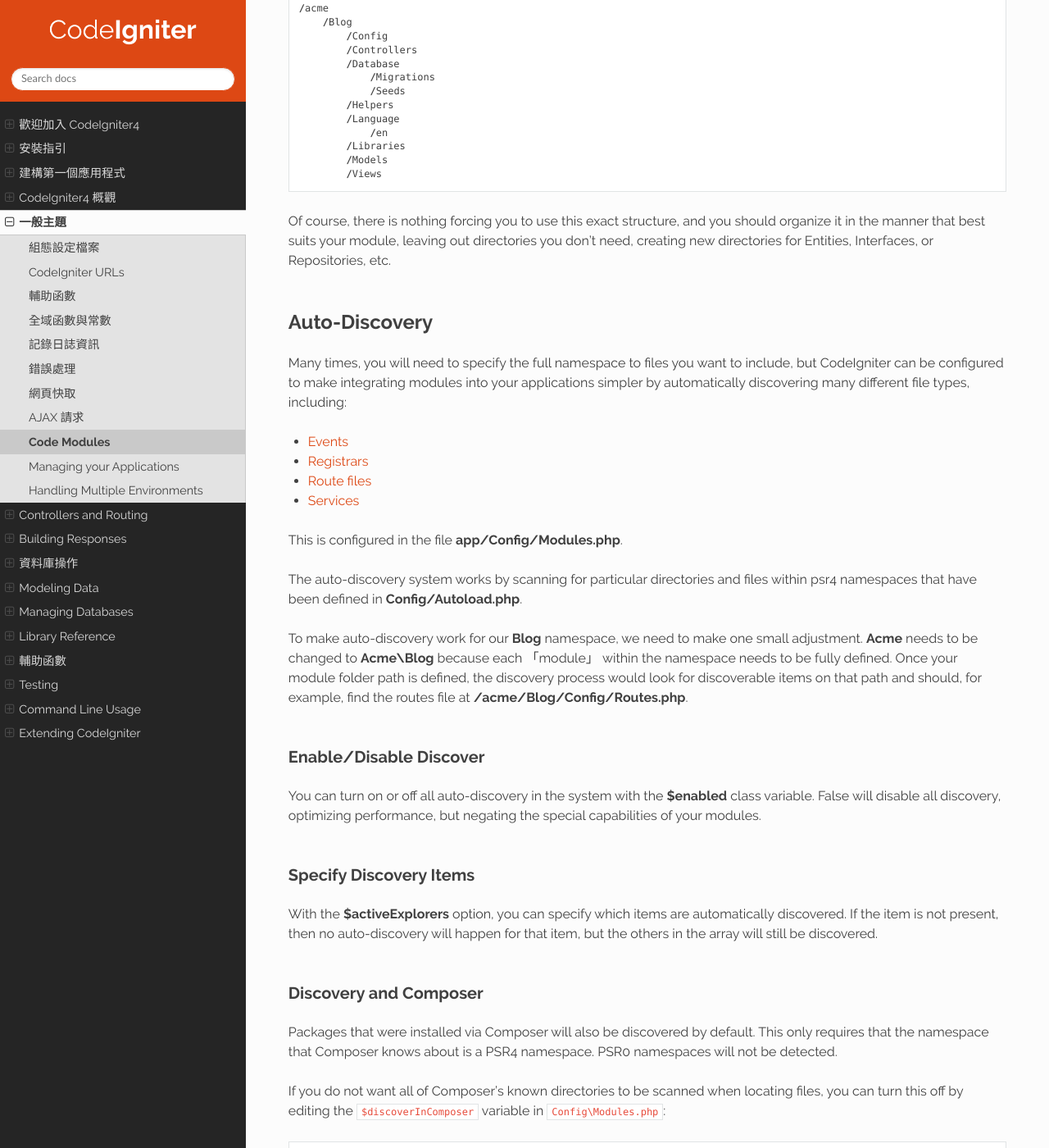
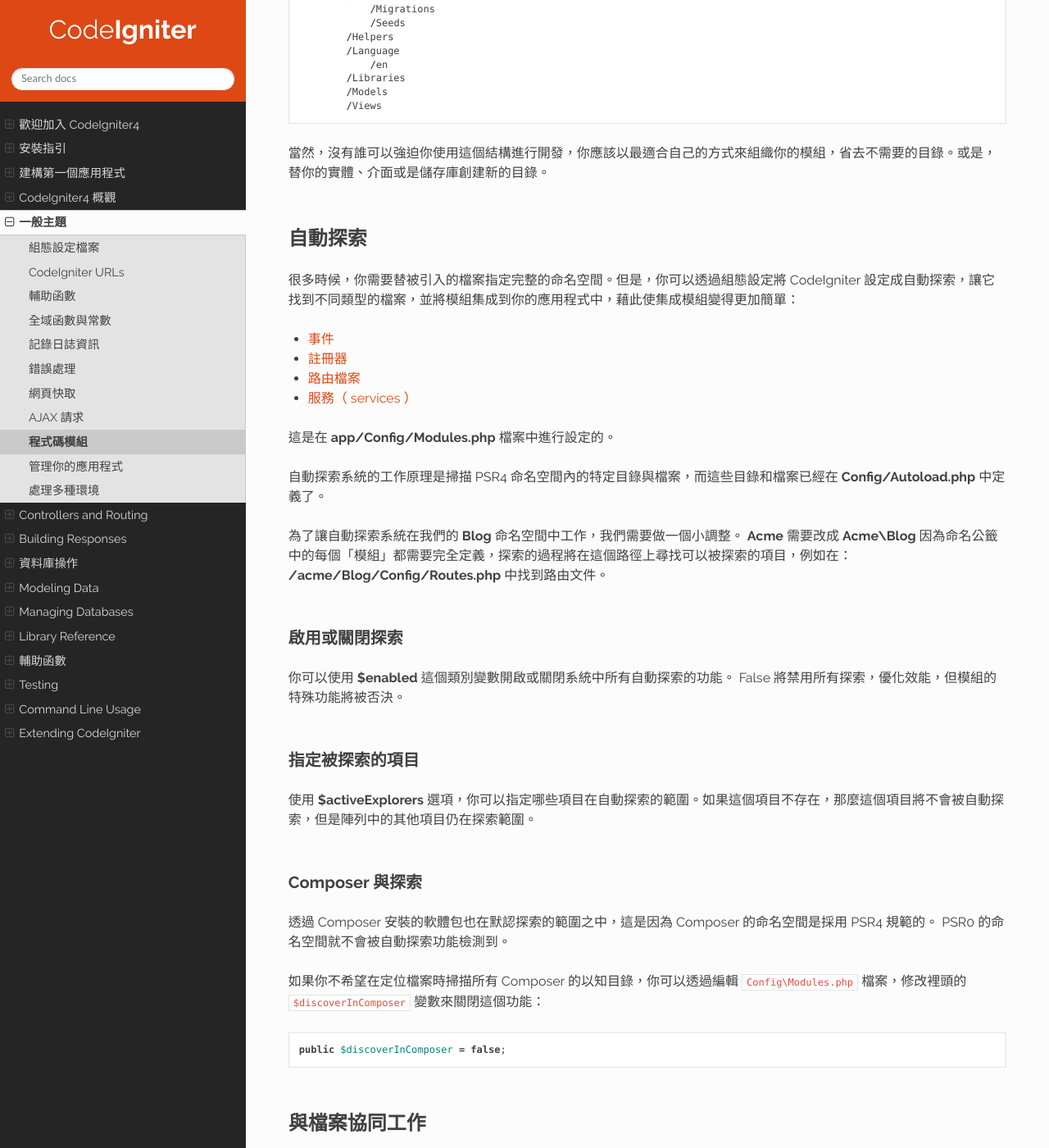
Before and after one commit to monkenWu/codeIgniter4-taiwan-User-Guide, a Sphinx documentation site: the page built from source/general/modules.rst, in a window 1280 px wide and 1400 px high, scrolled down 1489 px. Shown: the whole window at 82% size. Built offline with Sphinx 7.4.7 and the Read the Docs theme 2.0.0, drawn with Linux system fonts in a browser that asks for light colours; some of the changed text lies outside the part shown.

Commit message:
一般主題翻譯完成，搜索支援中文

```diff
--- a/requirements.txt
+++ b/requirements.txt
@@ -2,3 +2,4 @@
 sphinxcontrib-phpdomain>=0.7.0
 docutils==0.16
 sphinx-rtd-theme==0.4.3
+jieba-0.42.1
--- a/source/conf.py
+++ b/source/conf.py
@@ -21,6 +21,7 @@
 copyright = '2019-2020 CodeIgniter 基金會 | 國立高雄師範大學軟體工程與管理學系 SDPM 實驗室譯製 '
 language = 'zh_TW'
 html_search_language = 'zh'
+html_show_sourcelink = False
 
 # The short X.Y version.
 version = '4.0-dev'
--- a/source/general/modules.rst
+++ b/source/general/modules.rst
@@ -1,27 +1,22 @@
 ############
-Code Modules
+程式碼模組
 ############
 
-CodeIgniter supports a form of code modularization to help you create reusable code. Modules are typically
-centered around a specific subject, and can be thought of as mini-applications within your larger application. Any
-of the standard file types within the framework are supported, like controllers, models, views, config files, helpers,
-language files, etc. Modules may contain as few, or as many, of these as you like.
+CodeIgniter 支援使用程式碼模組化的方式，幫助你創建具有重用性的程式碼。模組通常是以特定的主題為中心，在你的大型應用程式中它可能是其中的小型應用程式。模組化的撰寫方式在框架中的任何標準檔案類型都有支援，例如：控制器、模型、視圖、設定檔案、輔助函數以及語言檔案等。你可以根據你的需求包含任意數量的模組。
 
 .. contents::
     :local:
     :depth: 2
 
 ==========
-Namespaces
+命名空間
 ==========
 
-The core element of the modules functionality comes from the :doc:`PSR4-compatible autoloading </concepts/autoloader>`
-that CodeIgniter uses. While any code can use the PSR4 autoloader and namespaces, the primary way to take full advantage of
-modules is to namespace your code and add it to **app/Config/Autoload.php**, in the ``psr4`` section.
+模組功能的核心要素來自於 CodeIgniter 使用與 :doc:`PSR4 相容的自動載入 </concepts/autoloader>` 。雖然所有程式碼都可以使用 PSR4 的自動載入器和命名空間，但充分利用模組的主要方法，是在  **app/Config/Autoload.php** 的 ``psr4`` 的部分添加你的程式碼命名空間。
 
-For example, let's say we want to keep a simple blog module that we can re-use between applications. We might create
-folder with our company name, Acme, to store all of our modules within. We will put it right alongside our **application**
-directory in the main project root::
+例如，我們想保留一個簡單的部落格模組，讓我們可以在不同的應用程式間重複使用。你可以創建一個名為公司名稱 Acme 的資料夾，用於儲存我們的模組。我們將這個資料夾放在專案根目錄的 **應用程式** 目錄旁邊：
+
+::
 
     /acme        // New modules directory
     /application
@@ -30,7 +25,9 @@
     /tests
     /writable
 
-Open **app/Config/Autoload.php** and add the **Acme** namespace to the ``psr4`` array property::
+打開 **app/Config/Autoload.php** 後，將 **Acme** 命名空間加入到 ``psr4`` 陣列屬性中：
+
+::
 
     $psr4 = [
         'Config'        => APPPATH . 'Config',
@@ -39,11 +36,11 @@
         'Acme'          => ROOTPATH.'acme'
     ];
 
-Now that this is set up, we can access any file within the **acme** folder through the ``Acme`` namespace. This alone
-takes care of 80% of what is needed for modules to work, so you should be sure to familiarize yourself with namespaces
-and become comfortable with their use. Several file types will be scanned for automatically through all defined namespaces - a crucial ingredient for working with modules.
+現在，我們可以透過 ``Acme`` 命名空間造訪 **acme** 資料夾。僅僅是這樣我們就能完成模組所需的 80% 工作，你應該要使用自己熟悉的命名空間並且熟練地使用它們。多個檔案類型將透過所有已經定義的命名空間進行自動掃描，這對於模組的工作要素來說是至關重要的。
 
-A common directory structure within a module will mimic the main application folder::
+一個模組內的通用資料夾結構將會與主應用程式的資料夾結構相同：
+
+::
 
     /acme
         /Blog
@@ -59,141 +56,140 @@
             /Models
             /Views
 
-Of course, there is nothing forcing you to use this exact structure, and you should organize it in the manner that
-best suits your module, leaving out directories you don't need, creating new directories for Entities, Interfaces,
-or Repositories, etc.
+當然，沒有誰可以強迫你使用這個結構進行開發，你應該以最適合自己的方式來組織你的模組，省去不需要的目錄。或是，替你的實體、介面或是儲存庫創建新的目錄。
 
 ==============
-Auto-Discovery
+自動探索
 ==============
 
-Many times, you will need to specify the full namespace to files you want to include, but CodeIgniter can be
-configured to make integrating modules into your applications simpler by automatically discovering many different
-file types, including:
+很多時候，你需要替被引入的檔案指定完整的命名空間。但是，你可以透過組態設定將 CodeIgniter 設定成自動探索，讓它找到不同類型的檔案，並將模組集成到你的應用程式中，藉此使集成模組變得更加簡單：
 
-- :doc:`Events </extending/events>`
-- :doc:`Registrars </general/configuration>`
-- :doc:`Route files </incoming/routing>`
-- :doc:`Services </concepts/services>`
+- :doc:`事件 </extending/events>`
+- :doc:`註冊器 </general/configuration>`
+- :doc:`路由檔案 </incoming/routing>`
+- :doc:`服務（ services ） </concepts/services>`
 
-This is configured in the file **app/Config/Modules.php**.
+這是在 **app/Config/Modules.php** 檔案中進行設定的。
 
-The auto-discovery system works by scanning for particular directories and files within psr4 namespaces that have been defined in **Config/Autoload.php**.
+自動探索系統的工作原理是掃描 PSR4 命名空間內的特定目錄與檔案，而這些目錄和檔案已經在 **Config/Autoload.php** 中定義了。
 
-To make auto-discovery work for our **Blog** namespace, we need to make one small adjustment.
-**Acme** needs to be changed to **Acme\\Blog** because each "module" within the namespace needs to be fully defined. Once your module folder path is defined, the discovery process would look for discoverable items on that path and should, for example, find the routes file at **/acme/Blog/Config/Routes.php**.
+為了讓自動探索系統在我們的 **Blog** 命名空間中工作，我們需要做一個小調整。 **Acme** 需要改成 **Acme\\Blog** 因為命名公籤中的每個「模組」都需要完全定義，探索的過程將在這個路徑上尋找可以被探索的項目，例如在： **/acme/Blog/Config/Routes.php** 中找到路由文件。
 
-Enable/Disable Discover
+啟用或關閉探索
 =======================
 
-You can turn on or off all auto-discovery in the system with the **$enabled** class variable. False will disable
-all discovery, optimizing performance, but negating the special capabilities of your modules.
+你可以使用 **$enabled** 這個類別變數開啟或關閉系統中所有自動探索的功能。 False 將禁用所有探索，優化效能，但模組的特殊功能將被否決。
 
-Specify Discovery Items
+指定被探索的項目
 =======================
 
-With the **$activeExplorers** option, you can specify which items are automatically discovered. If the item is not
-present, then no auto-discovery will happen for that item, but the others in the array will still be discovered.
+使用 **$activeExplorers**  選項，你可以指定哪些項目在自動探索的範圍。如果這個項目不存在，那麼這個項目將不會被自動探索，但是陣列中的其他項目仍在探索範圍。
 
-Discovery and Composer
+Composer 與探索
 ======================
 
-Packages that were installed via Composer will also be discovered by default. This only requires that the namespace
-that Composer knows about is a PSR4 namespace. PSR0 namespaces will not be detected.
+透過 Composer 安裝的軟體包也在默認探索的範圍之中，這是因為 Composer 的命名空間是採用 PSR4 規範的。 PSR0 的命名空間就不會被自動探索功能檢測到。
 
-If you do not want all of Composer's known directories to be scanned when locating files, you can turn this off
-by editing the ``$discoverInComposer`` variable in ``Config\Modules.php``::
+如果你不希望在定位檔案時掃描所有 Composer 的以知目錄，你可以透過編輯 ``Config\Modules.php`` 檔案，修改裡頭的 ``$discoverInComposer`` 變數來關閉這個功能：
+
+::
 
     public $discoverInComposer = false;
 
 ==================
-Working With Files
+與檔案協同工作
 ==================
 
-This section will take a look at each of the file types (controllers, views, language files, etc) and how they can
-be used within the module. Some of this information is described in more detail in the relevant location of the user
-guide, but is being reproduced here so that it's easier to grasp how all of the pieces fit together.
+這個條目將針對每種檔案類型（控制器、視圖、語言檔案等）說明它們應該如何在模組中使用。其中的一些訊息在這份使用文件的相關位置有更詳細的描述，但我們將會在此簡述，以便你更容易地掌握所有部件事如何整合在一起的。
 
-Routes
+路由
 ======
 
-By default, :doc:`routes </incoming/routing>` are automatically scanned for within modules. It can be turned off in
-the **Modules** config file, described above.
+在預設的情形下 :doc:`路由 </incoming/routing>` 會在模組內被自動掃描。他可以在 **Modules** （模組）的設定檔案中關閉。
 
-.. note:: Since the files are being included into the current scope, the ``$routes`` instance is already defined for you.
-    It will cause errors if you attempt to redefine that class.
+.. note:: 因為這個檔案被包含在當前的作用域中，所以 ``$routes`` 實體已經替你自動宣告好了。如果你試圖重新定義這個類別，它將會導致錯誤發生。
 
-Controllers
+控制器
 ===========
 
-Controllers outside of the main **app/Controllers** directory cannot be automatically routed by URI detection,
-but must be specified within the Routes file itself::
+我們不能透過 URI 檢測自動路由到 **app/Controllers** 目錄以外的控制器，所以你必須在路由檔案中進行指定：
+
+::
 
     // Routes.php
     $routes->get('blog', 'Acme\Blog\Controllers\Blog::index');
 
-To reduce the amount of typing needed here, the **group** routing feature is helpful::
+為了減少這裡需要輸入的數量，**group** 這個路由的特色功能可以輔助你：
+
+::
 
     $routes->group('blog', ['namespace' => 'Acme\Blog\Controllers'], function($routes)
     {
         $routes->get('/', 'Blog::index');
     });
 
-Config Files
+設定檔案
 ============
 
-No special change is needed when working with configuration files. These are still namespaced classes and loaded
-with the ``new`` command::
+在處理組態設定檔案時，不需要特別改變它們，這些檔案仍然是命名空間類別，並使用 ``new`` 保留字進行載入：
+
+::
 
     $config = new \Acme\Blog\Config\Blog();
 
-Config files are automatically discovered whenever using the **config()** function that is always available.
+每當使用了 **config()** 函數時，將會自動探索相關的設定檔案。
 
-Migrations
+遷移
 ==========
 
-Migration files will be automatically discovered within defined namespaces. All migrations found across all
-namespaces will be run every time.
+在已定義的命名空間內將會自動探索遷移的檔案。它會在每次運作時在所有的命名空間中找到所有的遷移。
 
-Seeds
-=====
+填充
+==========
 
-Seed files can be used from both the CLI and called from within other seed files as long as the full namespace
-is provided. If calling on the CLI, you will need to provide double backslashes::
+只要提供了完整的命名空間，填充的檔案可以透過 CLI 使用，也可以從其他的填充檔案呼叫，若是你希望在 CLI 中呼叫填充檔案，則需要鍵入雙反斜線：
+
+::
 
     > php public/index.php migrations seed Acme\\Blog\\Database\\Seeds\\TestPostSeeder
 
-Helpers
-=======
+輔助函數
+==========
 
-Helpers will be located automatically from defined namespaces when using the ``helper()`` method, as long as it
-is within the namespaces **Helpers** directory::
+當使用 ``helper()`` 方法時，只要是在命名空間 **Helpers** 目錄下的輔助函數，就會從已經定義的命名空間中被自動定位：
+
+::
 
     helper('blog');
 
-Language Files
+語言檔案
 ==============
 
-Language files are located automatically from defined namespaces when using the ``lang()`` method, as long as the
-file follows the same directory structures as the main application directory.
+當使用了 ``lang()`` 方法時，只要檔案遵照與主應用程式相同的目錄結構，語言檔案就會從已定義的命名空間中自動定位。
 
-Libraries
+程式庫
 =========
 
-Libraries are always instantiated by their fully-qualified class name, so no special access is provided::
+你得透過完全符合的類別名稱來實體化你的程式庫，所以我們不提供特殊的方式讓你造訪程式庫：
+
+::
 
     $lib = new \Acme\Blog\Libraries\BlogLib();
 
-Models
+模型
 ======
 
-Models are always instantiated by their fully-qualified class name, so no special access is provided::
+你得透過完全符合的類別名稱來實體化你的模型，所以我們不提供特殊的方式讓你造訪模型：
+
+::
 
     $model = new \Acme\Blog\Models\PostModel();
 
-Views
+視圖
 =====
 
-Views can be loaded using the class namespace as described in the :doc:`views </outgoing/views>` documentation::
+視圖可以按照 :doc:`視圖 </outgoing/views>` 使用說明中的描述，使用類別命名空間來進行載入：
+
+::
 
     echo view('Acme\Blog\Views\index');
```
Also changed, not shown: source/concepts/security.rst (+15 -15 lines), source/general/environments.rst (+17 -48 lines), source/general/managing_apps.rst (+26 -35 lines).
